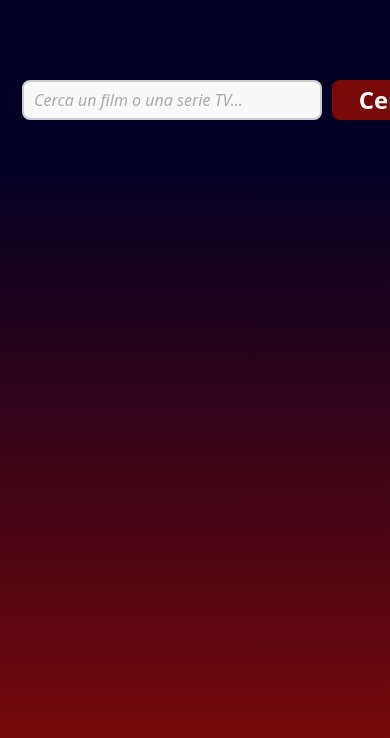
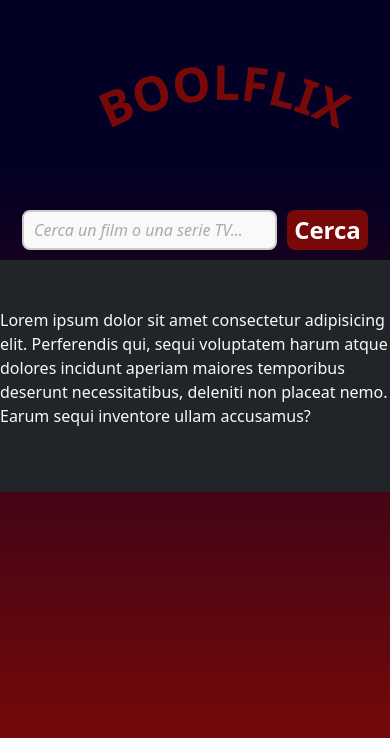
Before and after one commit to feffe17/react-boolflix, a React (Vite) app: page / in a window 390 px wide. Shown: the top 738 px of the page. Built offline with nearby package versions, Linux system fonts and the light colour scheme.

Commit message:
[FIX] make header responsive

```diff
--- a/src/App.css
+++ b/src/App.css
@@ -35,4 +35,21 @@ main {
     overflow-y: auto;
     flex: 1;
     height: 100%;
+    position: relative;
 }
+
+footer {
+    position: relative;
+    bottom: 0;
+
+}
+
+.container {
+
+    @media (max-width: 576px) {
+        margin: 0;
+        text-align: center;
+    }
+
+
+}
--- /dev/null
+++ b/src/Components/AppFooter.jsx
@@ -0,0 +1,8 @@
+export function AppFooter() {
+    return (
+        <footer className="bg-dark text-light py-5 d-flex justify-content-center align-items-center">
+
+            <p>Lorem ipsum dolor sit amet consectetur adipisicing elit. Perferendis qui, sequi voluptatem harum atque dolores incidunt aperiam maiores temporibus deserunt necessitatibus, deleniti non placeat nemo. Earum sequi inventore ullam accusamus?</p>
+        </footer>
+    )
+}
--- a/src/Components/AppHeader.jsx
+++ b/src/Components/AppHeader.jsx
@@ -3,8 +3,9 @@ export function AppHeader() {
     return (
 
         <header>
-            <div className="container d-flex justify-content-between align-items-center">
-                <svg width="400" height="200" xmlns="http://www.w3.org/2000/svg">
+            <div className="container d-flex justify-content-between align-items-center row m-auto">
+
+                <svg className='col-md-6 col-12 d-flex justify-content-between align-items-center' width="400" height="200" xmlns="http://www.w3.org/2000/svg">
 
                     <path id="curve" d="M 50,150 Q 200,50 350,150" fill="transparent" stroke="none" />
 
@@ -17,7 +18,13 @@ export function AppHeader() {
                 </svg>
 
 
+
                 <SearchBar />
+
+
+
+
+
             </div>
         </header>
 
--- a/src/Components/AppMain.jsx
+++ b/src/Components/AppMain.jsx
@@ -1,15 +1,18 @@
 import MovieList from "./MovieList"
+import { AppFooter } from "./AppFooter"
 export function AppMain() {
     return (
 
         <main>
             <div className="container">
-
                 <MovieList />
 
 
+
+
             </div>
-        </main>
+            <AppFooter />
+        </main >
 
     )
 }
--- a/src/Components/Searchbar.module.css
+++ b/src/Components/Searchbar.module.css
@@ -3,6 +3,13 @@
     justify-content: center;
     align-items: center;
     padding: 10px;
+    flex: 0 0 auto;
+    flex: 0 0 auto;
+    width: 100%;
+
+    @media (min-width: 768px) {
+        width: 50%;
+    }
 }
 
 .StyledInput {
```
